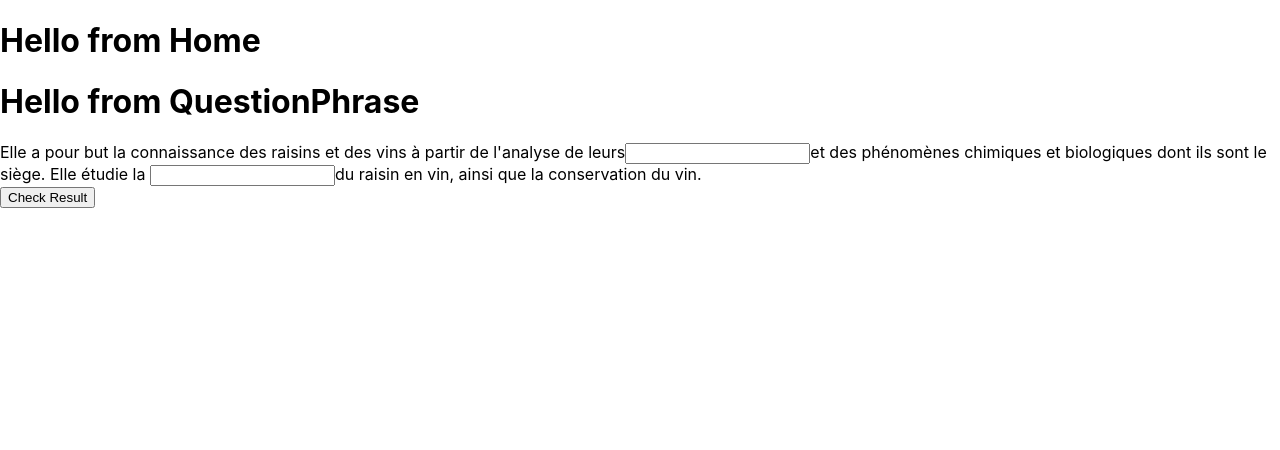
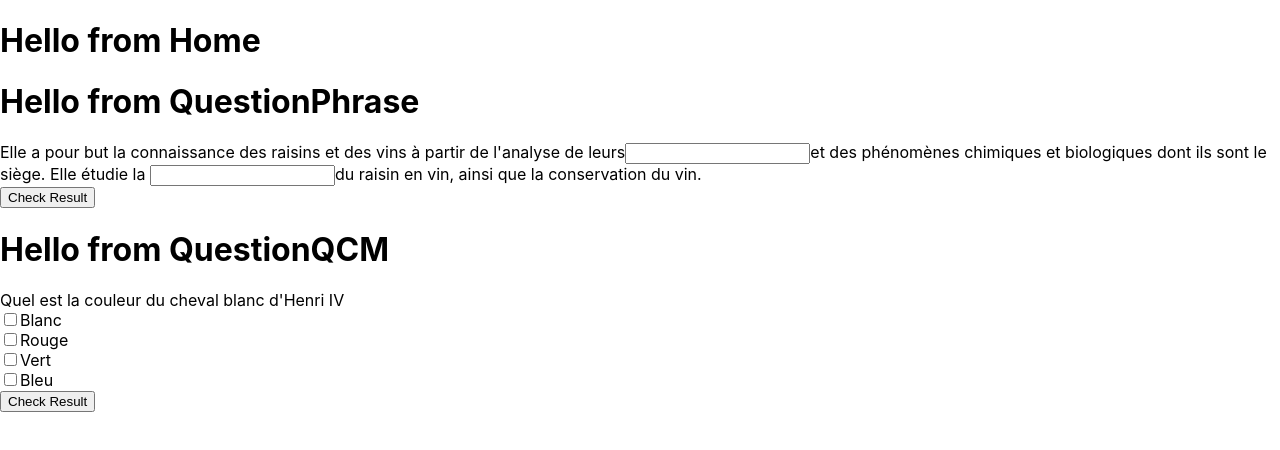
Before and after one commit to jojo051/demo-tonton, a React (Create React App) app: page / in a window 1280 px wide. Shown: the top 450 px of the page. Built offline with nearby package versions, Linux system fonts and the light colour scheme.

Commit message:
build(questionqcm): build question qcm component

```diff
--- a/src/component/Home.jsx
+++ b/src/component/Home.jsx
@@ -1,11 +1,13 @@
 import React from 'react';
 import QuestionPhrase from './QuestionPhrase';
+import QuestionQCM from './QuestionQCM';
 
 function Home() {
   return (
     <>
       <h1>Hello from Home</h1>
       <QuestionPhrase />
+      <QuestionQCM />
     </>
   );
 }
--- /dev/null
+++ b/src/component/QuestionQCM.jsx
@@ -0,0 +1,95 @@
+import React, { useState } from 'react';
+import './QuestionQCM.css';
+
+import questions from '../data/questions';
+
+function QuestionQCM() {
+  const [checkbox1, setCheckbox1] = useState(false);
+  const [checkbox2, setCheckbox2] = useState(false);
+  const [checkbox3, setCheckbox3] = useState(false);
+  const [checkbox4, setCheckbox4] = useState(false);
+  const [result, setResult] = useState(false);
+
+  const handleChangeCheckbox1 = () => {
+    setCheckbox1(!checkbox1);
+  };
+
+  const handleChangeCheckbox2 = () => {
+    setCheckbox2(!checkbox2);
+  };
+
+  const handleChangeCheckbox3 = () => {
+    setCheckbox3(!checkbox3);
+  };
+
+  const handleChangeCheckbox4 = () => {
+    setCheckbox4(!checkbox4);
+  };
+
+  const checkResult = () => {
+    if (checkbox1 === true && checkbox2 === true && checkbox4 === true) {
+      setResult(true);
+      console.log('good :)');
+    } else {
+      console.log('not good :(');
+    }
+  };
+
+  return (
+    <>
+      <h1>Hello from QuestionQCM</h1>
+      <div className="question-phrase-container">
+        <div className="question-title">{questions[0].title}</div>
+        <div className="question-answers">
+          <div className="first-answer" key={questions[0].answers[0].id}>
+            <input
+              type="checkbox"
+              id={questions[0].answers[0].title}
+              name={questions[0].answers[0].title}
+              onChange={handleChangeCheckbox1}
+            />
+            <label htmlFor={questions[0].answers[0].title}>
+              {questions[0].answers[0].title}
+            </label>
+          </div>
+          <div className="second-answer" key={questions[0].answers[1].id}>
+            <input
+              type="checkbox"
+              id={questions[0].answers[1].title}
+              name={questions[0].answers[1].title}
+              onChange={handleChangeCheckbox2}
+            />
+            <label htmlFor={questions[0].answers[1].title}>
+              {questions[0].answers[1].title}
+            </label>
+          </div>
+          <div className="third-answer" key={questions[0].answers[2].id}>
+            <input
+              type="checkbox"
+              id={questions[0].answers[2].title}
+              name={questions[0].answers[2].title}
+              onChange={handleChangeCheckbox3}
+            />
+            <label htmlFor={questions[0].answers[2].title}>
+              {questions[0].answers[2].title}
+            </label>
+          </div>
+          <div className="fourth-answer" key={questions[0].answers[3].id}>
+            <input
+              type="checkbox"
+              id={questions[0].answers[3].title}
+              name={questions[0].answers[3].title}
+              onChange={handleChangeCheckbox4}
+            />
+            <label htmlFor={questions[0].answers[3].title}>
+              {questions[0].answers[3].title}
+            </label>
+          </div>
+          <button onClick={checkResult}>Check Result</button>
+        </div>
+      </div>
+    </>
+  );
+}
+
+export default QuestionQCM;
```
Also changed, not shown: src/component/QuestionQCM.css (added).
